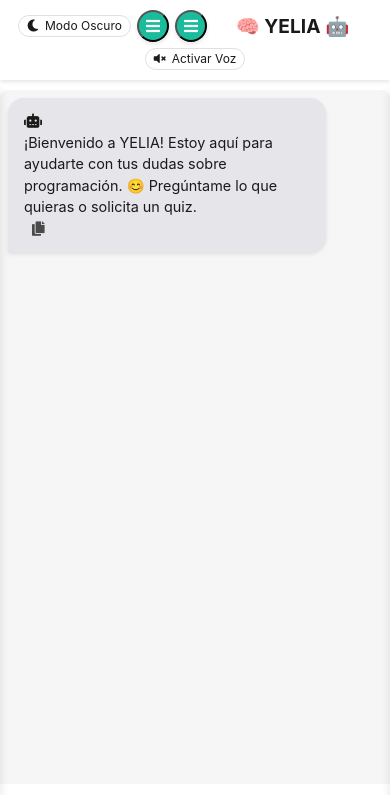
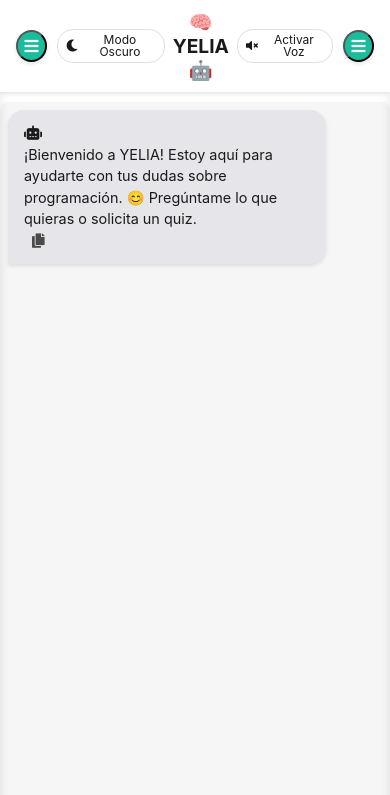
Before and after one commit to eegv2102-create/asistente-virtual, a Flask app: page / in a window 390 px wide. Shown: the top 795 px of the page. Run offline with Flask 3, Linux system fonts and the light colour scheme; data that the repository does not hold is empty; some libraries are stand-ins or nearby versions.

Commit message:
Actualizar app con mejoras de accesibilidad, soporte offline (Service Worker), feedback endpoint y optimizaciones para Render

```diff
--- a/static/css/style.css
+++ b/static/css/style.css
@@ -694,29 +694,37 @@ body {
 
     .menu-toggle {
         order: -2;
+        margin-right: 6px;
     }
 
     .menu-toggle-right {
-        order: -1;
+        order: 2;
+        margin-left: 6px;
     }
 
     #modo-btn {
-        order: -3;
+        order: -1;
+        margin-right: 4px;
     }
 
     #voice-btn {
         order: 1;
+        margin-left: 4px;
     }
 
     .app-title h1 {
         font-size: clamp(1.2rem, 3vw, 1.5rem);
         order: 0;
+        flex: 1;
+        text-align: center;
     }
 
     .title-container {
-        flex-wrap: wrap;
-        gap: 6px;
-        justify-content: center;
+        display: flex;
+        align-items: center;
+        justify-content: space-between;
+        gap: 4px;
+        padding: 0 8px;
     }
 
     .user, .bot {
```
